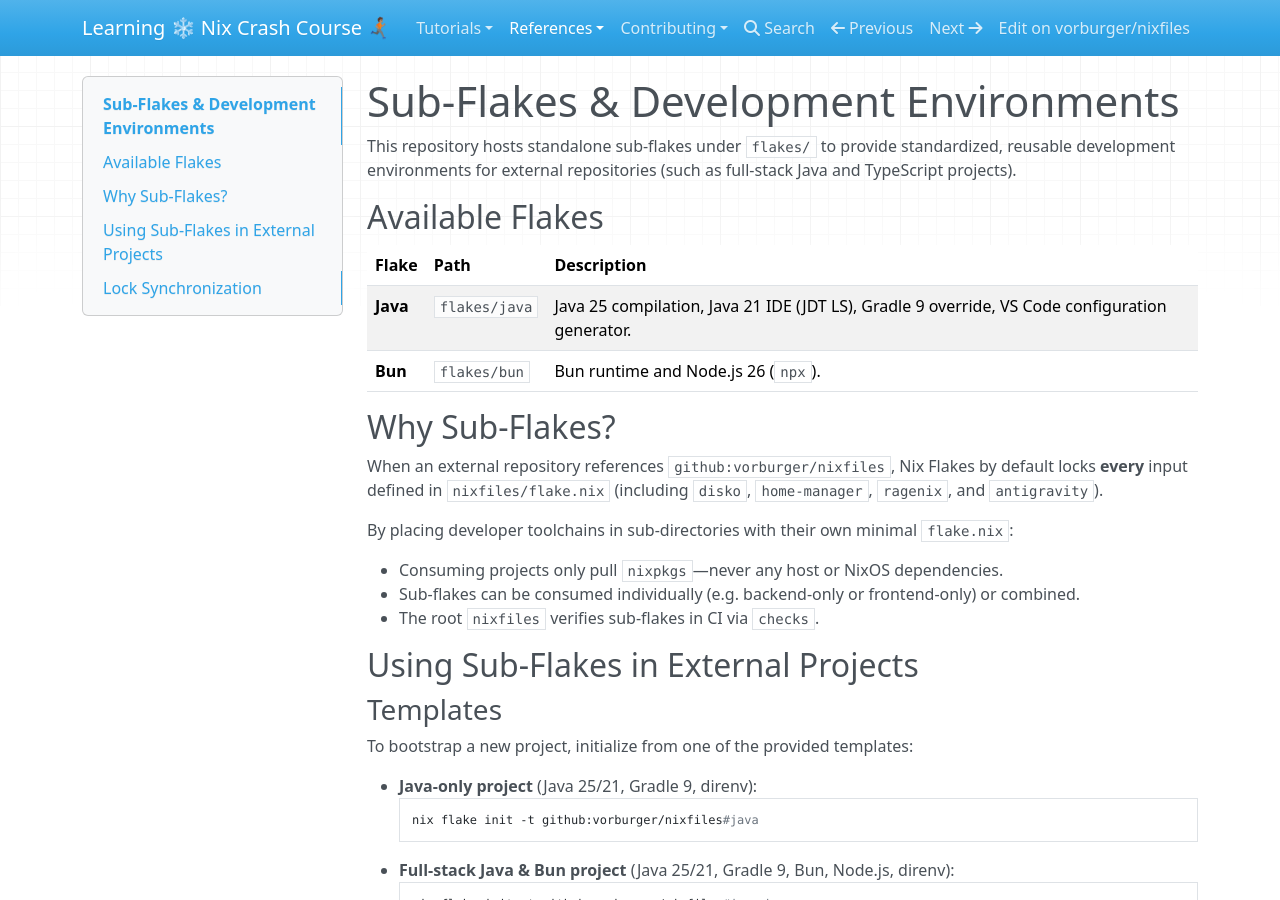
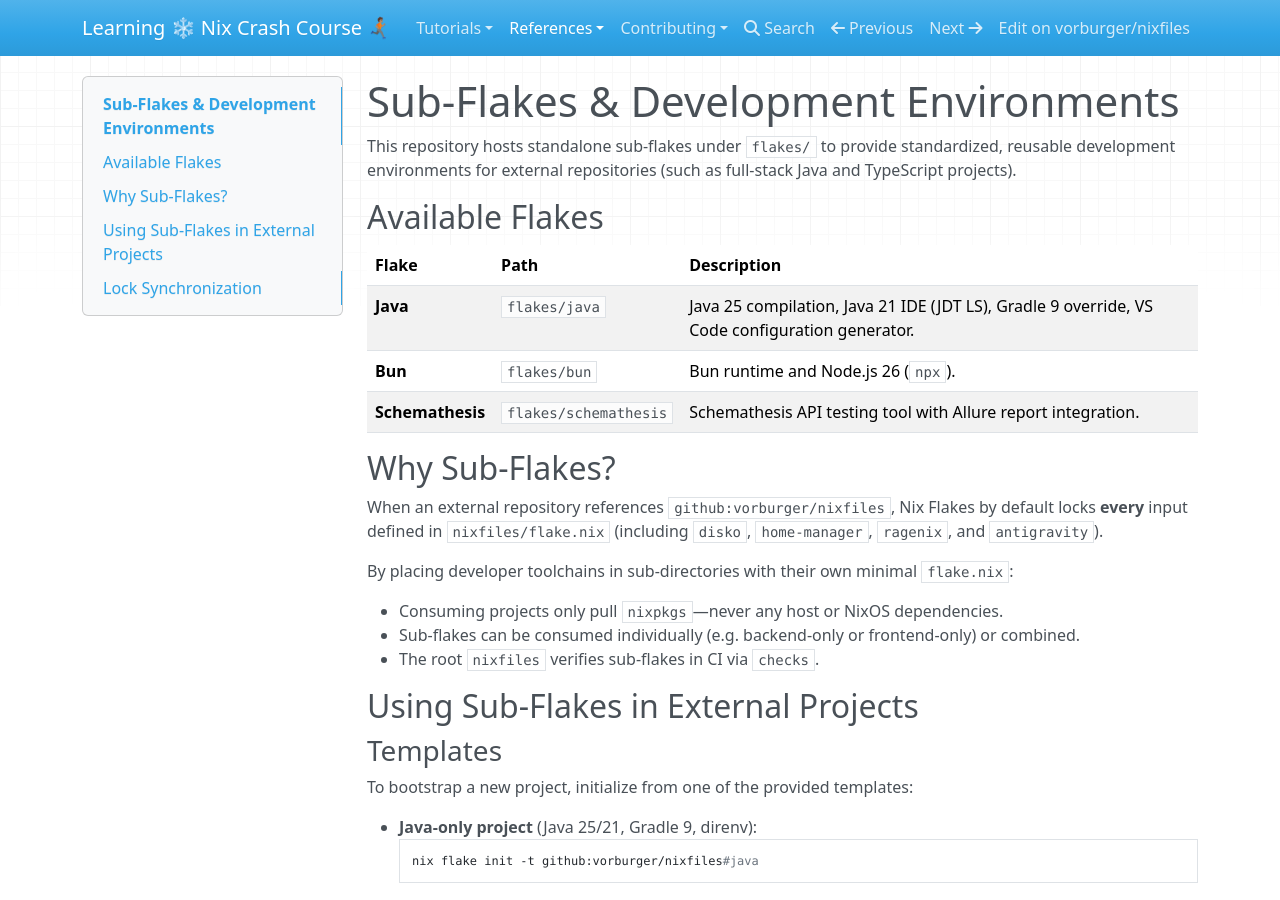
Before and after one commit to vorburger/nixfiles, an MkDocs documentation site: the page built from docs/docs/reference/flakes/index.md, in a window 1280 px wide and 900 px high. Built offline with MkDocs 1.6.1, drawn with Linux system fonts in a browser that asks for light colours; nearby versions of some CDN libraries.

Commit message:
feat: Add schemathesis sub-flake and root checks

```diff
--- a/docs/docs/reference/flakes/index.md
+++ b/docs/docs/reference/flakes/index.md
@@ -4,10 +4,11 @@ This repository hosts standalone sub-flakes under `flakes/` to provide standardi
 
 ## Available Flakes
 
-| Flake    | Path          | Description                                                                                    |
-| :------- | :------------ | :--------------------------------------------------------------------------------------------- |
-| **Java** | `flakes/java` | Java 25 compilation, Java 21 IDE (JDT LS), Gradle 9 override, VS Code configuration generator. |
-| **Bun**  | `flakes/bun`  | Bun runtime and Node.js 26 (`npx`).                                                            |
+| Flake            | Path                  | Description                                                                                    |
+| :--------------- | :-------------------- | :--------------------------------------------------------------------------------------------- |
+| **Java**         | `flakes/java`         | Java 25 compilation, Java 21 IDE (JDT LS), Gradle 9 override, VS Code configuration generator. |
+| **Bun**          | `flakes/bun`          | Bun runtime and Node.js 26 (`npx`).                                                            |
+| **Schemathesis** | `flakes/schemathesis` | Schemathesis API testing tool with Allure report integration.                                  |
 
 ## Why Sub-Flakes?
 
```
Also changed, not shown: flakes/schemathesis/README.md (added), 4 other files.
